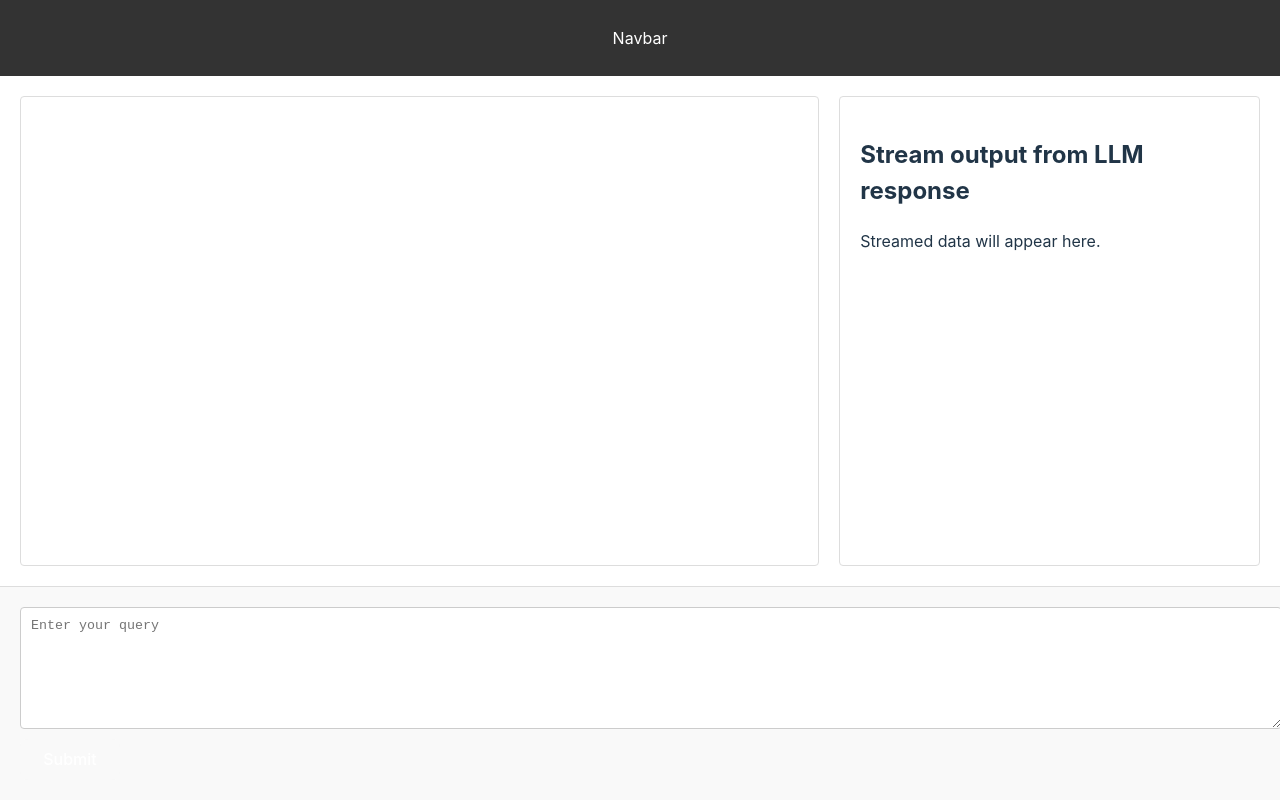
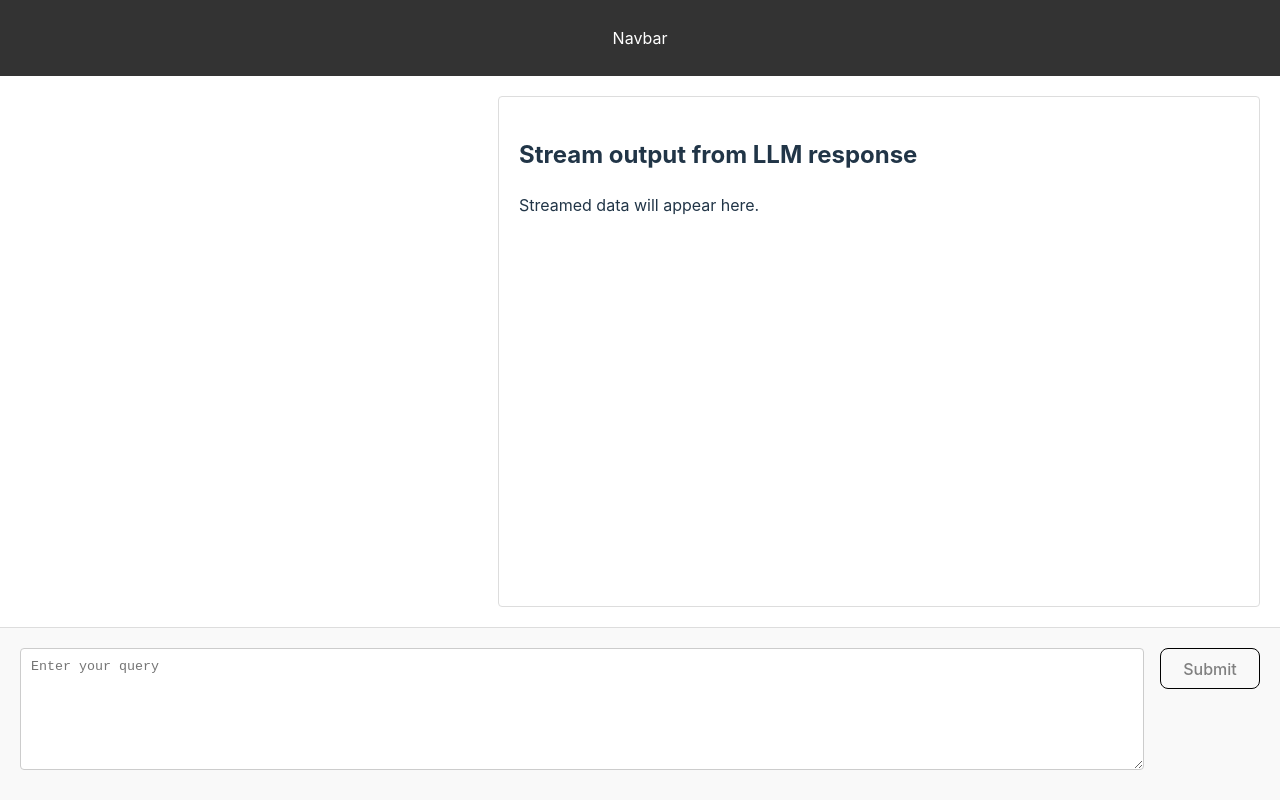
Before and after one commit to BriScanlon/rag-test, a React (Vite) app in the folder rag-frontend/: page / in a window 1280 px wide. Built offline with nearby package versions, Linux system fonts and the light colour scheme.

Commit message:
Final work on node graph

```diff
--- a/rag-frontend/src/App.css
+++ b/rag-frontend/src/App.css
@@ -24,15 +24,28 @@
   gap: 20px;
 }
 
+/* In your index.css or App.css */
+body {
+  margin: 0;
+  display: flex;
+  flex-direction: column;
+  height: 100vh; /* Ensure full viewport height */
+  overflow: hidden; /* Prevent scrolling */
+}
+
 .graph-output {
-  flex: 2;
-  padding: 20px;
-  border: 1px solid #ddd;
-  border-radius: 4px;
+  height: 100%;
+  width: 100%; /* Ensure it takes the full available height of its parent container */
+  overflow: hidden; /* Prevent scrolling */
+  display: flex;
+  justify-content: center;
+  align-items: center;
 }
+
 
 .stream-output {
   flex: 1;
+  min-width: 45rem;
   padding: 20px;
   border: 1px solid #ddd;
   border-radius: 4px;
@@ -40,10 +53,11 @@
 
 .input-container {
   display: flex;
-  flex-direction: column;
+  flex-direction: row;
   padding: 20px;
   background-color: #f9f9f9;
   border-top: 1px solid #ddd;
+  gap: 1rem;
 }
 
 textarea {
@@ -54,8 +68,8 @@ button {
   width: 100px;
   padding: 10px;
   background-color: #4CAF50;
-  color: white;
-  border: none;
+  color: grey;
+  border: 2px solid black;
   border-radius: 4px;
   cursor: pointer;
 }
--- a/rag-frontend/src/App.jsx
+++ b/rag-frontend/src/App.jsx
@@ -70,16 +70,23 @@ function App() {
 
       logHelper.debug('Parsed Result:', parsedResult);
 
+      // Map node IDs to actual IDs and prepare the links
       if (parsedResult && parsedResult.nodes && parsedResult.links) {
-        dispatch({ type: 'SET_RESULT', payload: parsedResult });
-      } else if (parsedResult && parsedResult.nodes && parsedResult.edges) {
-        dispatch({
-          type: 'SET_RESULT',
-          payload: {
-            nodes: parsedResult.nodes,
-            links: parsedResult.edges, // Remap edges to links for consistency
-          },
+        const nodesMap = new Map();
+        parsedResult.nodes.forEach(node => {
+          nodesMap.set(node.id, node);
         });
+
+        // Map links to the actual node names
+        const links = parsedResult.links.map(link => {
+          return {
+            source: nodesMap.get(link.source_id)?.name,
+            target: nodesMap.get(link.target_id)?.name,
+            relation: link.relation,
+          };
+        });
+
+        dispatch({ type: 'SET_RESULT', payload: { nodes: parsedResult.nodes, links } });
       } else {
         dispatch({ type: 'SET_ERROR', payload: 'The response format is incorrect or missing nodes/links.' });
       }
@@ -102,7 +109,6 @@ function App() {
           <div className="graph-output">
             {state.result && state.result.nodes && state.result.links && (
               <>
-                <h2>Graph Output:</h2>
                 <ForceNodeGraph data2={state.result} />
               </>
             )}
@@ -111,7 +117,6 @@ function App() {
           {/* Stream Output */}
           <div className="stream-output">
             <h2>Stream output from LLM response</h2>
-            {/* Placeholder content for streaming */}
             <p>Streamed data will appear here.</p>
           </div>
         </div>
--- a/rag-frontend/src/components/ForceNodeGraph/ForceNodeGraph.jsx
+++ b/rag-frontend/src/components/ForceNodeGraph/ForceNodeGraph.jsx
@@ -1,4 +1,4 @@
-import React, { useEffect, useState } from 'react';
+import React, { useState, useEffect } from 'react';
 import ReactECharts from 'echarts-for-react';
 
 const ForceNodeGraph = ({ data2 }) => {
@@ -21,7 +21,7 @@ const ForceNodeGraph = ({ data2 }) => {
         layout: 'force',
         categories: categories.map(category => ({ name: category })),
         data: data2.nodes.map(node => ({
-          name: node.id,
+          name: node.name,
           category: node.category,
           symbolSize: 50,
         })),
@@ -30,7 +30,7 @@ const ForceNodeGraph = ({ data2 }) => {
           target: link.target,
           label: {
             show: true,
-            formatter: link.category,
+            formatter: link.relation,
           },
         })),
         roam: true,
@@ -47,23 +47,17 @@ const ForceNodeGraph = ({ data2 }) => {
           color: 'source',
           curveness: 0.3,
         },
-        edgeLabel: {
-          show: true,
-          formatter: function (params) {
-            return params.data.label.formatter;
-          },
-        },
       }],
     };
   };
 
   return (
-    <div>
-      <ReactECharts
-        option={getOption()}
-        style={{ height: '1000px', width: '1200px' }}
-      />
-    </div>
+
+    <ReactECharts
+      option={getOption()}
+      style={{ height: '100%', width: '100%' }}
+    />
+
   );
 };
 
--- a/rag-frontend/src/index.css
+++ b/rag-frontend/src/index.css
@@ -31,7 +31,7 @@ body {
 
 button {
   border-radius: 8px;
-  border: 1px solid transparent;
+  border: 1px solid black;
   padding: 0.6em 1.2em;
   font-size: 1em;
   font-weight: 500;
@@ -42,7 +42,9 @@ button {
 }
 
 button:hover {
-  border-color: #646cff;
+  border-color: black;
+  background-color: grey;
+  color: white;
 }
 
 button:focus,
```
Also changed, not shown: 1 other file (tests, documents, lock files or other folders).
